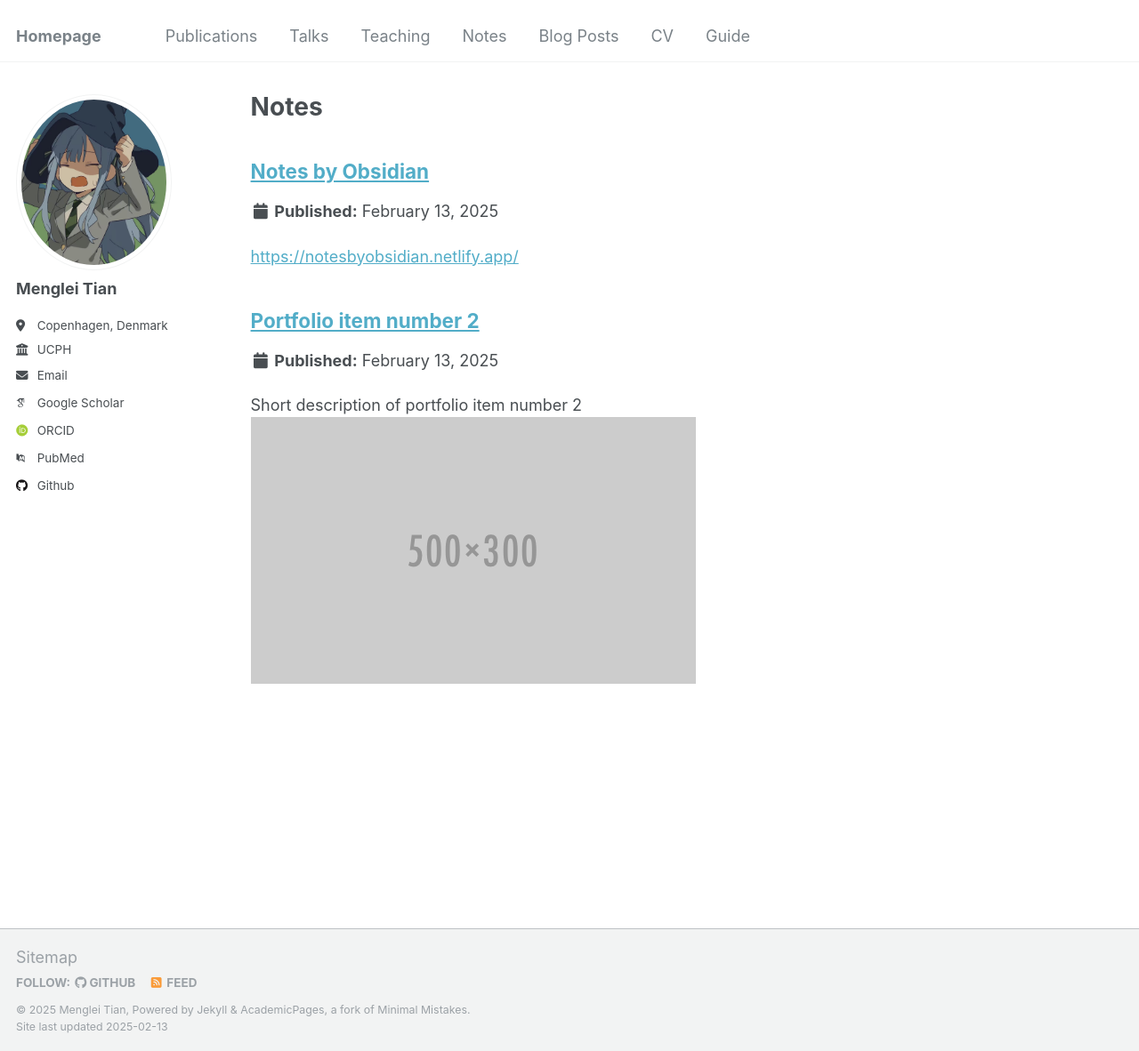
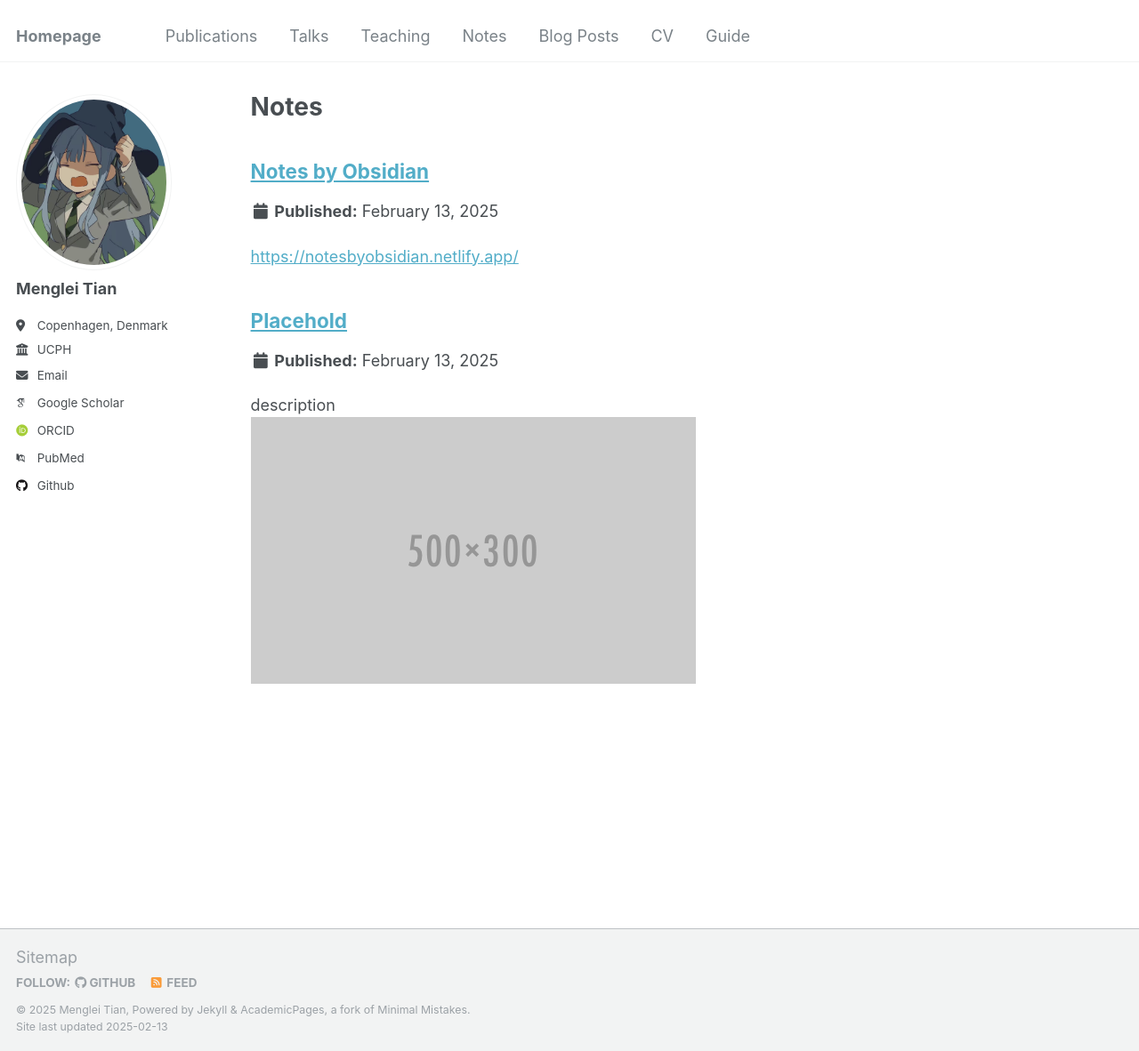
Before and after one commit to Corvus-coronoides/Menglei-Tian.github.io, a Jekyll site: the page built from _pages/portfolio.html, in a window 1280 px wide and 1182 px high. Shown: the whole window at 89% size. Built offline with Jekyll 4.4.1, drawn with Linux system fonts in a browser that asks for light colours; some web fonts are replaced.

Commit message:
Update portfolio-2.html

```diff
--- a/_portfolio/portfolio-2.html
+++ b/_portfolio/portfolio-2.html
@@ -1,6 +1,6 @@
 ---
-title: "Portfolio item number 2"
-excerpt: "Short description of portfolio item number 2 <br/><img src='/images/500x300.png'>"
+title: "Placehold"
+excerpt: "description <br/><img src='/images/500x300.png'>"
 collection: portfolio
 ---
 
```
